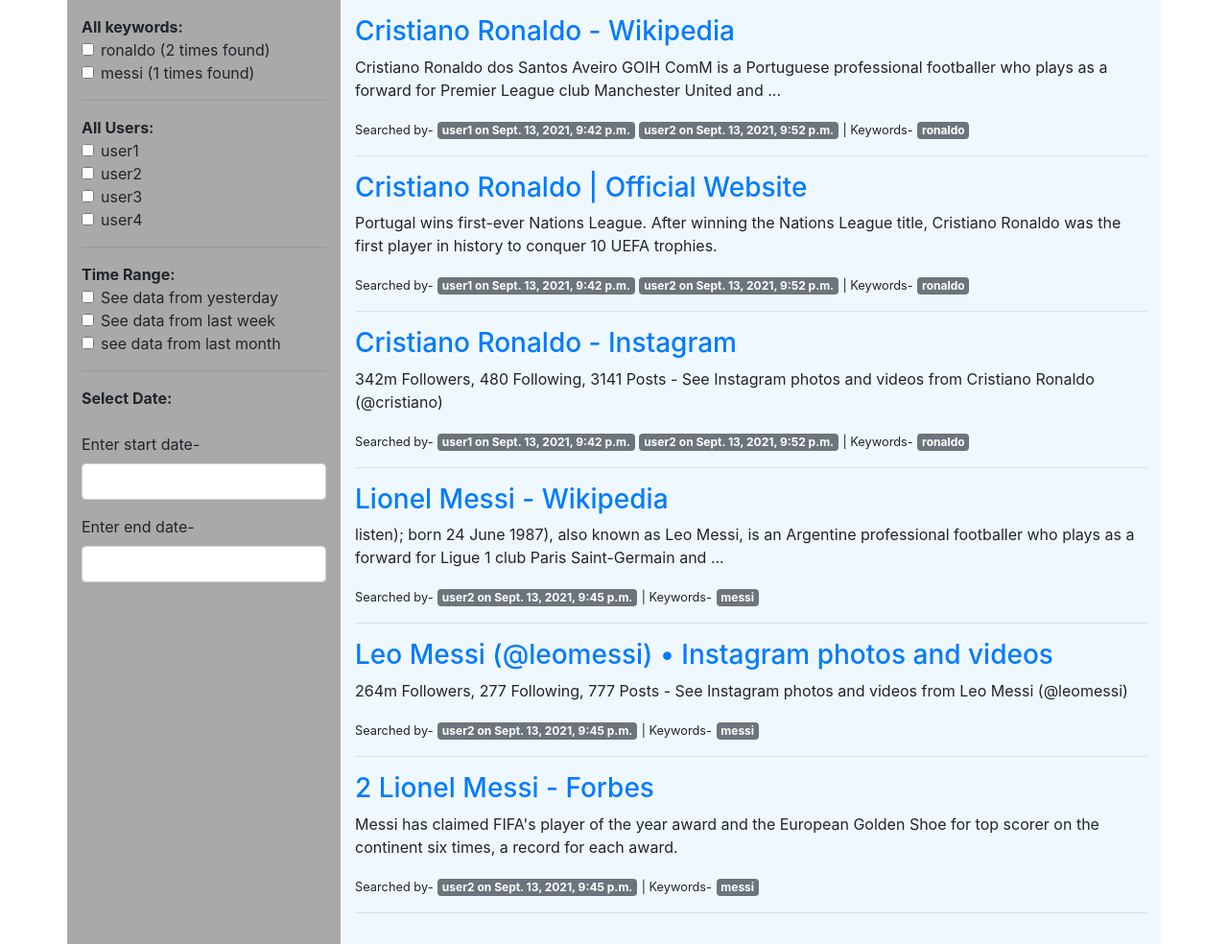
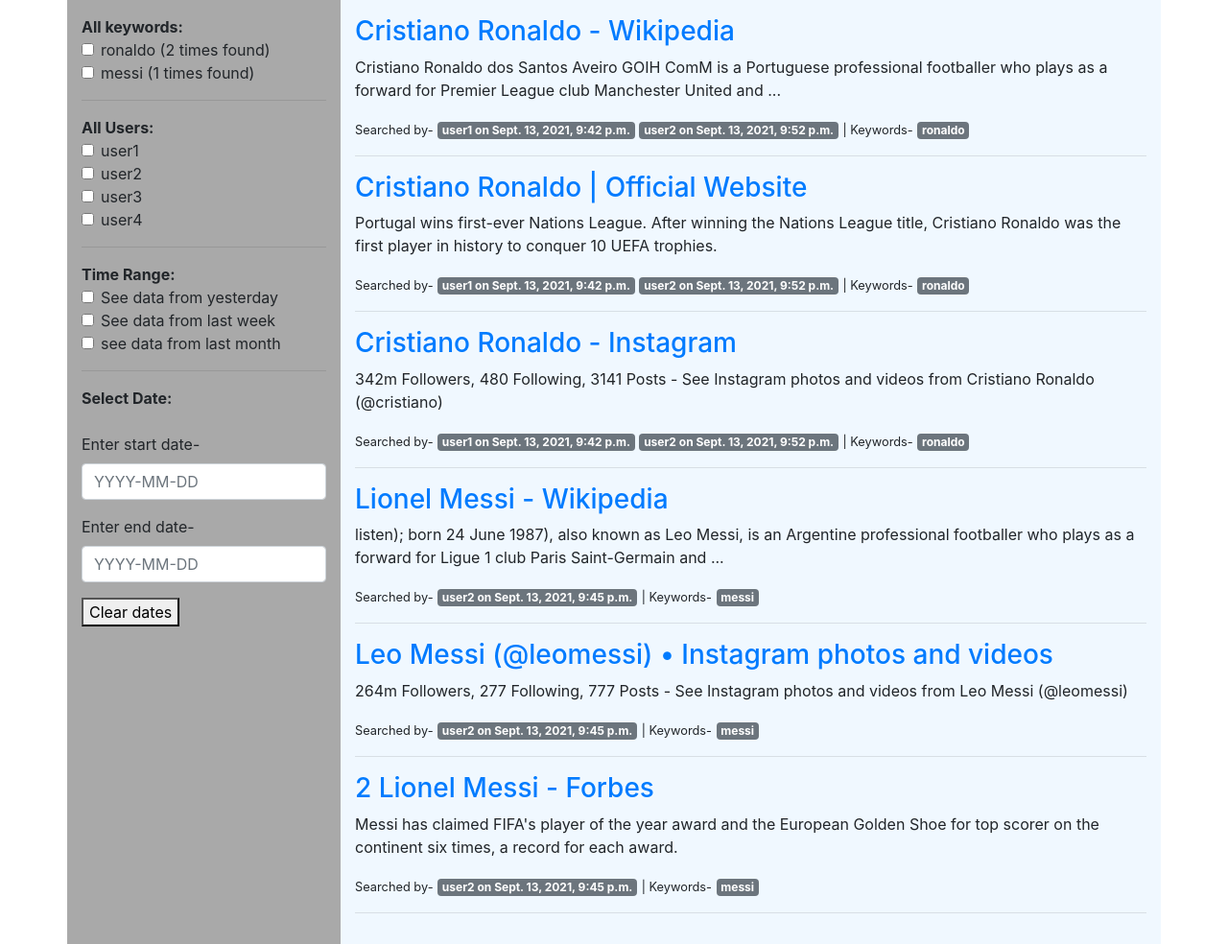
Before and after one commit to shifat151/Search_History, a Django app: page / in a window 1280 px wide. Shown: the whole page at 96% size. Run offline with Django 3.2, Linux system fonts and the light colour scheme; data comes from the database, SQL or seed files in the repository; some libraries are stand-ins or nearby versions.

Commit message:
Date range and clear dates functionaluty added'

```diff
--- a/Main/settings.py
+++ b/Main/settings.py
@@ -132,7 +132,7 @@ STATIC_URL = '/static/'
 STATICFILES_DIRS = [
     os.path.join(BASE_DIR, "static"),
 ]
-#deployment-collect static file in this folder
+#collect static file in this folder-deployment-
 STATIC_ROOT = os.path.join(BASE_DIR, 'staticfiles')
 
 django_heroku.settings(locals())
--- a/searchApp/static/searchApp/home.js
+++ b/searchApp/static/searchApp/home.js
@@ -6,13 +6,23 @@ $(function () {
         yearRange: "2000:2040",
         dateFormat: "yy-mm-dd",
         defaultDate: '',
-        showAnim: "slideDown"
-        // You can put more options here.
+        showAnim: "slideDown",
 
     });
 
 
+    $("#clear_date").click(function () {
+        console.log('clicked')
+        $(".datepicker").datepicker("setDate", null);
+        $('#startdate').datepicker("option", "maxDate", null);
+        $('#enddate').datepicker("option", "minDate", null);
+        $(".datepicker").trigger("change")
+    });
+
+
+
     $(".form-check-input, .datepicker").on("change", function () {
+
 
         $("#search-reults").html($loader.show());
         var filterObj = {}
@@ -23,16 +33,20 @@ $(function () {
             });
         });
 
+
+
         if ($('#startdate').datepicker('getDate') !== null) {
             var startdate = $('#startdate').datepicker('getDate');
+            $('#enddate').datepicker("option", "minDate", startdate);
             filterObj["startdate"] = startdate.getTime() / 1000;
         }
         if ($('#enddate').datepicker('getDate') !== null) {
             var enddate = $('#enddate').datepicker('getDate');
+            $('#startdate').datepicker("option", "maxDate", enddate);
             filterObj["enddate"] = enddate.getTime() / 1000;
         }
 
-        // console.log(_filterObj)
+
 
         $.ajax({
             url: 'search-result/filters/',
--- a/searchApp/templates/searchApp/home.html
+++ b/searchApp/templates/searchApp/home.html
@@ -63,12 +63,13 @@
 
         <div class="form-group">
             <label for="startdate">Enter start date- </label>
-            <input type="text" autocomplete="off" name="startdate" class="form-control datepicker" id="startdate">
+            <input type="text" autocomplete="off" name="startdate" class="form-control datepicker" placeholder="YYYY-MM-DD" id="startdate">
         </div>
         <div class="form-group">
             <label for="enddate">Enter end date- </label>
-            <input type="text" autocomplete="off" name="enddate" class="form-control datepicker" id="enddate">
+            <input type="text" autocomplete="off" name="enddate" class="form-control datepicker" placeholder="YYYY-MM-DD" id="enddate">
         </div>
+        <button id="clear_date" type="button">Clear dates</button>
 
 
 
--- a/templates/base.html
+++ b/templates/base.html
@@ -21,7 +21,6 @@
 </head>
 
 <body>
-
     <div class="container">
         {% block content %}
         {% endblock %}
```
